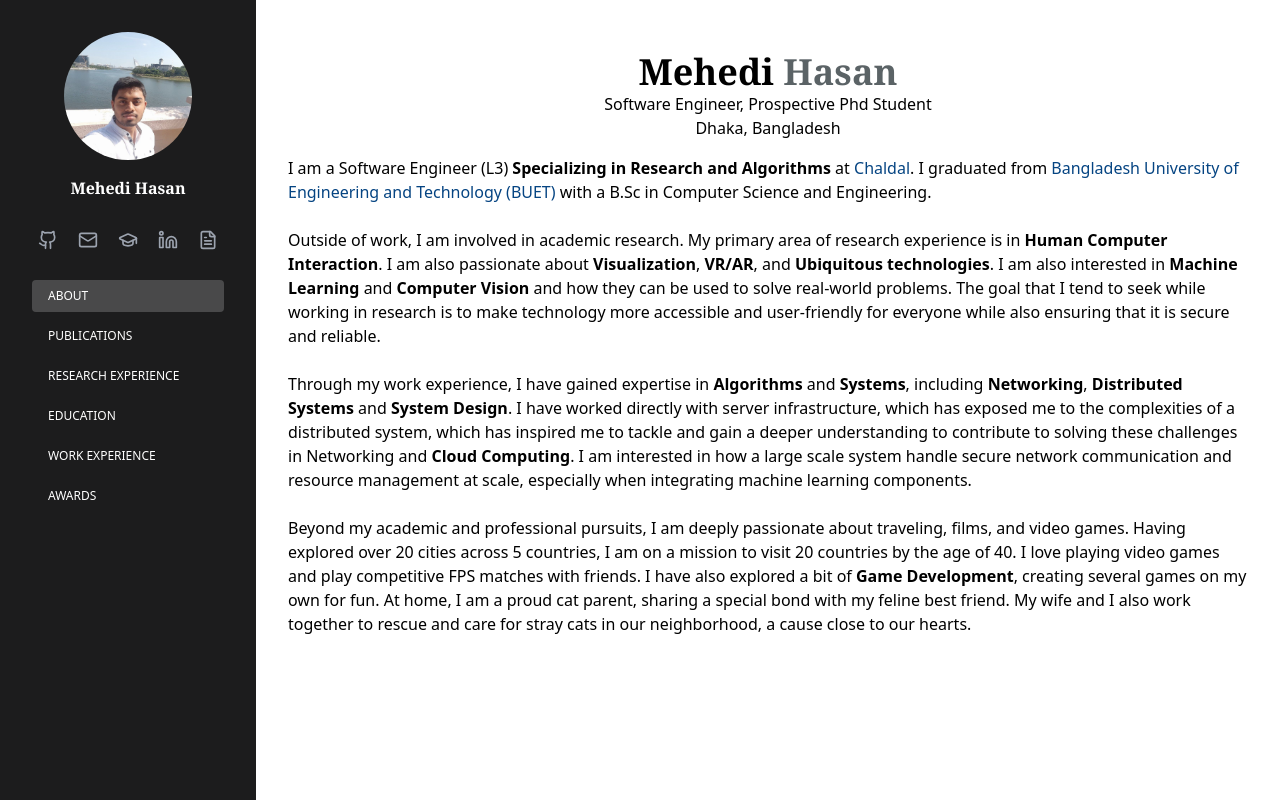
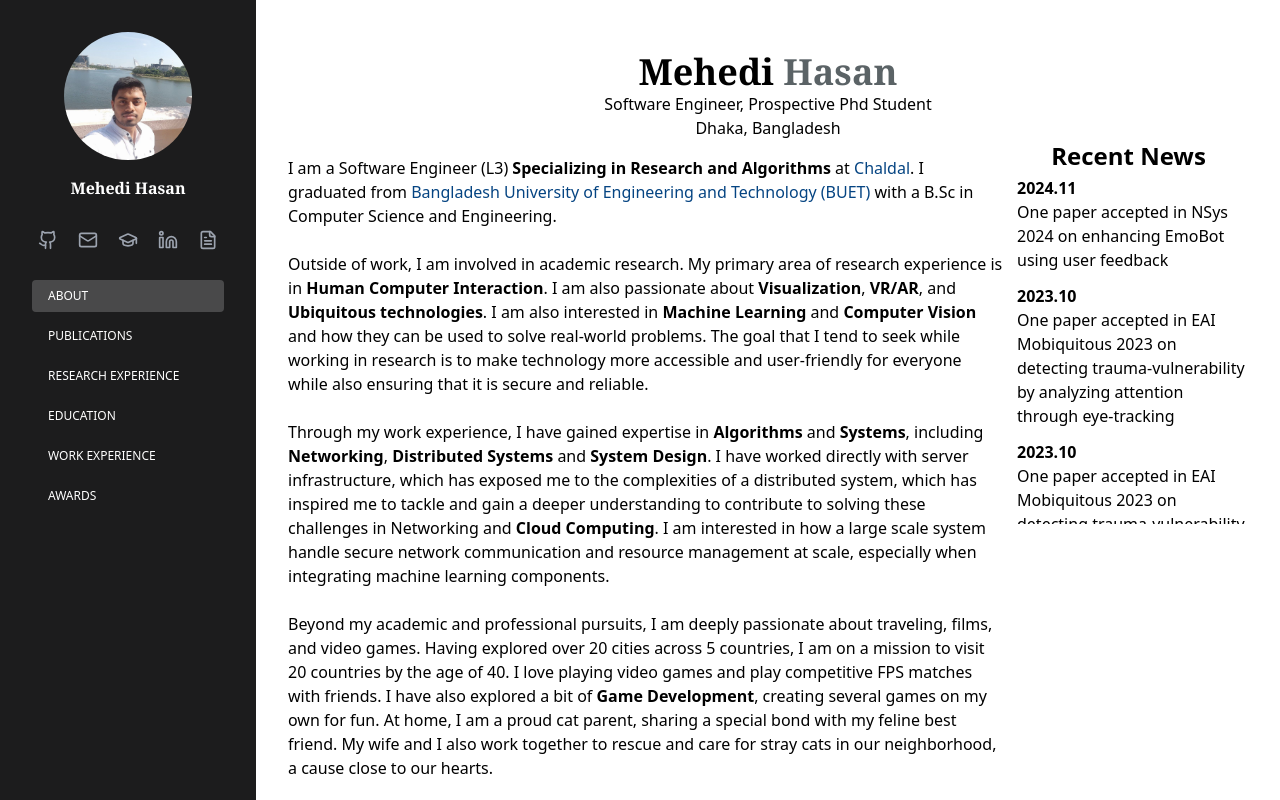
Before and after one commit to Moidda/moidda.github.io, a React (Create React App) app: page / in a window 1280 px wide. Shown: the top 800 px of the page. Built offline with nearby package versions, Linux system fonts and the light colour scheme.

Commit message:
Recent news

```diff
--- /dev/null
+++ b/src/components/common/RecentNews.js
@@ -0,0 +1,22 @@
+import React from 'react';
+import { NEWS } from '../../constants/News';
+
+const showCount = 5;
+
+const RecentNews = () => {
+    return (
+        <>
+        <h1 className="text-2xl font-bold">Recent News</h1>
+        <ul className='pl-2 mt-1 space-y-3'>
+            {NEWS.slice(0, showCount).map((news, index) => (
+                <li key={index} className="flex flex-col text-left items-top">
+                    <span className="mr-2 font-bold">{news.date}</span>
+                    <span>{news.title}</span>
+                </li>
+            ))}
+        </ul>
+        </>
+    );
+};
+
+export default RecentNews;
--- a/src/components/sections/About.js
+++ b/src/components/sections/About.js
@@ -1,5 +1,6 @@
 import React from 'react';
 import URL from '../common/Url';
+import RecentNews from '../common/RecentNews';
 
 const About = () => {
   return (
@@ -11,7 +12,8 @@ const About = () => {
       <br />
       <span>Dhaka, Bangladesh</span>
 
-        <div className="text-left space-y-6 text-black mt-4">
+      <div className="flex flex-row space-x-1">
+        <div className="w-3/4 text-left space-y-6 text-black mt-4">
           <p>
               I am a Software Engineer (L3) <b>Specializing in Research and Algorithms</b> at{' '}
               <URL url="https://chaldal.tech/" text="Chaldal" />. I graduated from{' '}
@@ -55,6 +57,10 @@ const About = () => {
               a cause close to our hearts.
           </p>
         </div>
+        <div className="w-1/4 overflow-auto h-96 rounded">
+          <RecentNews />
+        </div>
+      </div>
     </div>
   );
 };
--- a/src/components/sections/Awards.js
+++ b/src/components/sections/Awards.js
@@ -2,39 +2,7 @@ import React from 'react';
 import SectionTitle from '../common/SectionTitle';
 import { SECTIONS } from '../../constants/Sections';
 import { URLS } from '../../constants/Urls';
-
-const awards = [
-  {
-    title: 'National Level Programming Contests',
-    awards: [
-      '2019 - 8th/86 BUET CSE Fest IUPC',
-      '2019 - 10th/84 DUET IUPC',
-      '2019 - 13th/59 NSU Cybernauts National Programming Contest',
-      '2019 - 13th/96 RUET IUPC',
-      '2019 - 14th/96 IUT IUPC'
-    ]
-  },
-  {
-    title: 'Hackathons',
-    awards: [
-      '2022 - 5th/50 Code Samurai Hackathon'
-    ]
-  },
-  {
-    title: 'Online Programming Contests',
-    awards: [
-      'Codeforces Max Rating: Expert (1871)'
-    ]
-  },
-  {
-    title: 'Olympiads',
-    awards: [
-      '2014 - 2nd Astronomy and Astrophysics Olympiad',
-      '2015 - 8th in Regional Math Olympiad',
-      '2016 - 2nd in Laboratorians Festival Math Olympiad'
-    ]
-  }
-];
+import { AWARDS } from '../../constants/Awards';
 
 
 const AwardCertificate = ({ awardCategory }) => {
@@ -64,7 +32,7 @@ const Awards = () => {
       <SectionTitle title={SECTIONS.AWARDS.title} id={SECTIONS.AWARDS.id} />
 
       <div className="space-y-4">
-        {awards.map((awardCategory, index) => (
+        {AWARDS.map((awardCategory, index) => (
           <AwardCertificate key={index} awardCategory={awardCategory} />
         ))}
       </div>
--- /dev/null
+++ b/src/constants/Awards.js
@@ -0,0 +1,32 @@
+export const AWARDS = [
+    {
+        title: 'National Level Programming Contests',
+        awards: [
+        '2019 - 8th/86 BUET CSE Fest IUPC',
+        '2019 - 10th/84 DUET IUPC',
+        '2019 - 13th/59 NSU Cybernauts National Programming Contest',
+        '2019 - 13th/96 RUET IUPC',
+        '2019 - 14th/96 IUT IUPC'
+        ]
+    },
+    {
+        title: 'Hackathons',
+        awards: [
+        '2022 - 5th/50 Code Samurai Hackathon'
+        ]
+    },
+    {
+        title: 'Online Programming Contests',
+        awards: [
+        'Codeforces Max Rating: Expert (1871)'
+        ]
+    },
+    {
+        title: 'Olympiads',
+        awards: [
+        '2016 - 2nd in Laboratorians Festival Math Olympiad',
+        '2015 - 8th in Regional Math Olympiad',
+        '2014 - 2nd Astronomy and Astrophysics Olympiad'
+        ]
+    }
+];
--- /dev/null
+++ b/src/constants/News.js
@@ -0,0 +1,26 @@
+export const NEWS = [
+    {
+        date: "2024.11",
+        title: "One paper accepted in NSys 2024 on enhancing EmoBot using user feedback"
+    },
+    {
+        date: "2023.10",
+        title: "One paper accepted in EAI Mobiquitous 2023 on detecting trauma-vulnerability by analyzing attention through eye-tracking"
+    },
+    {
+        date: "2023.10",
+        title: "One paper accepted in EAI Mobiquitous 2023 on detecting trauma-vulnerability by analyzing attention through eye-tracking"
+    },
+    {
+        date: "2023.10",
+        title: "One paper accepted in EAI Mobiquitous 2023 on detecting trauma-vulnerability by analyzing attention through eye-tracking"
+    },
+    {
+        date: "2023.10",
+        title: "One paper accepted in EAI Mobiquitous 2023 on detecting trauma-vulnerability by analyzing attention through eye-tracking"
+    },
+    {
+        date: "2023.10",
+        title: "One paper accepted in EAI Mobiquitous 2023 on detecting trauma-vulnerability by analyzing attention through eye-tracking"
+    }
+];
```
Also changed, not shown: 1 other file (tests, documents, lock files or other folders). Lines whose indentation alone changed are shown as unchanged.
